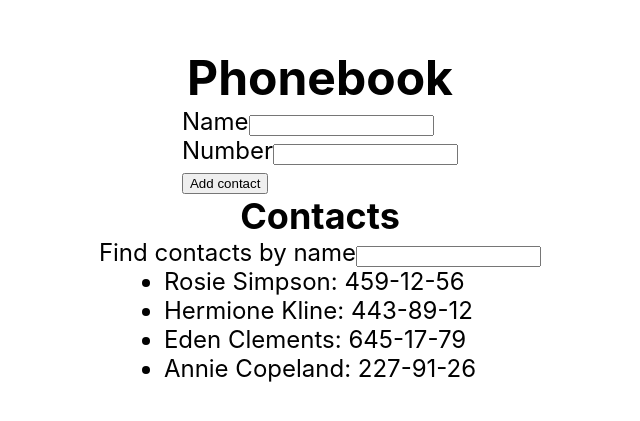
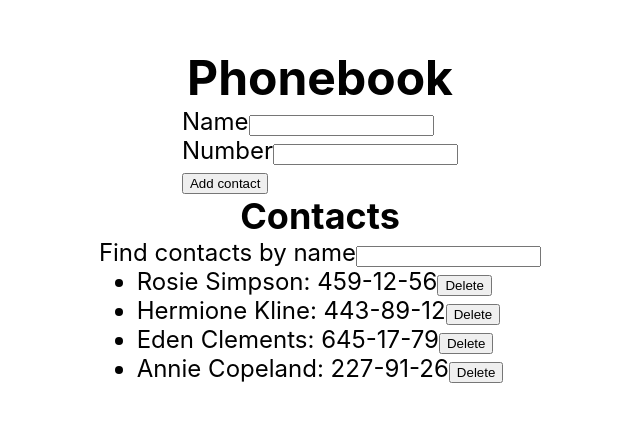
Before and after one commit to Stylize-K/goit-react-hw-02-phonebook, a React (Create React App) app: page / in a window 1280 px wide. Shown: the part 185-606 px from the top of the page, without its empty margins (320-960 px from the left). Built offline with nearby package versions, Linux system fonts and the light colour scheme.

Commit message:
Add delete button and its function

```diff
--- a/src/components/App.jsx
+++ b/src/components/App.jsx
@@ -46,6 +46,13 @@
     );
   };
 
+  //Метод видалення контакту зі списку контактів
+  deleteContact = deleteId => {
+    this.setState(PrevState => ({
+      contacts: PrevState.contacts.filter(contact => contact.id !== deleteId),
+    }));
+  };
+
   render() {
     const filteredContacts = this.getFilteredContacts();
     return (
@@ -64,7 +71,10 @@
         <ContactForm onSubmit={this.formSubmitHandler} />
         <h2>Contacts</h2>
         <Filter value={this.state.filter} onChange={this.handleChangeFilter} />
-        <ContactList filteredContacts={filteredContacts} />
+        <ContactList
+          filteredContacts={filteredContacts}
+          onDeleteContact={this.deleteContact}
+        />
       </div>
     );
   }
--- a/src/components/ContactList/ContactList.jsx
+++ b/src/components/ContactList/ContactList.jsx
@@ -1,10 +1,14 @@
 import { ContactListItem } from 'components/ContactListItem/ContactListItem';
 
-export const ContactList = ({ filteredContacts }) => {
+export const ContactList = ({ filteredContacts, onDeleteContact }) => {
   return (
     <ul>
       {filteredContacts.map(contact => (
-        <ContactListItem key={contact.id} contact={contact} />
+        <ContactListItem
+          key={contact.id}
+          contact={contact}
+          onDeleteContact={onDeleteContact}
+        />
       ))}
     </ul>
   );
--- a/src/components/ContactListItem/ContactListItem.jsx
+++ b/src/components/ContactListItem/ContactListItem.jsx
@@ -1,7 +1,10 @@
-export const ContactListItem = ({ contact }) => {
+export const ContactListItem = ({ contact, onDeleteContact }) => {
   return (
     <li key={contact.id}>
       {contact.name}: {contact.number}
+      <button type="button" onClick={() => onDeleteContact(contact.id)}>
+        Delete
+      </button>
     </li>
   );
 };
```
